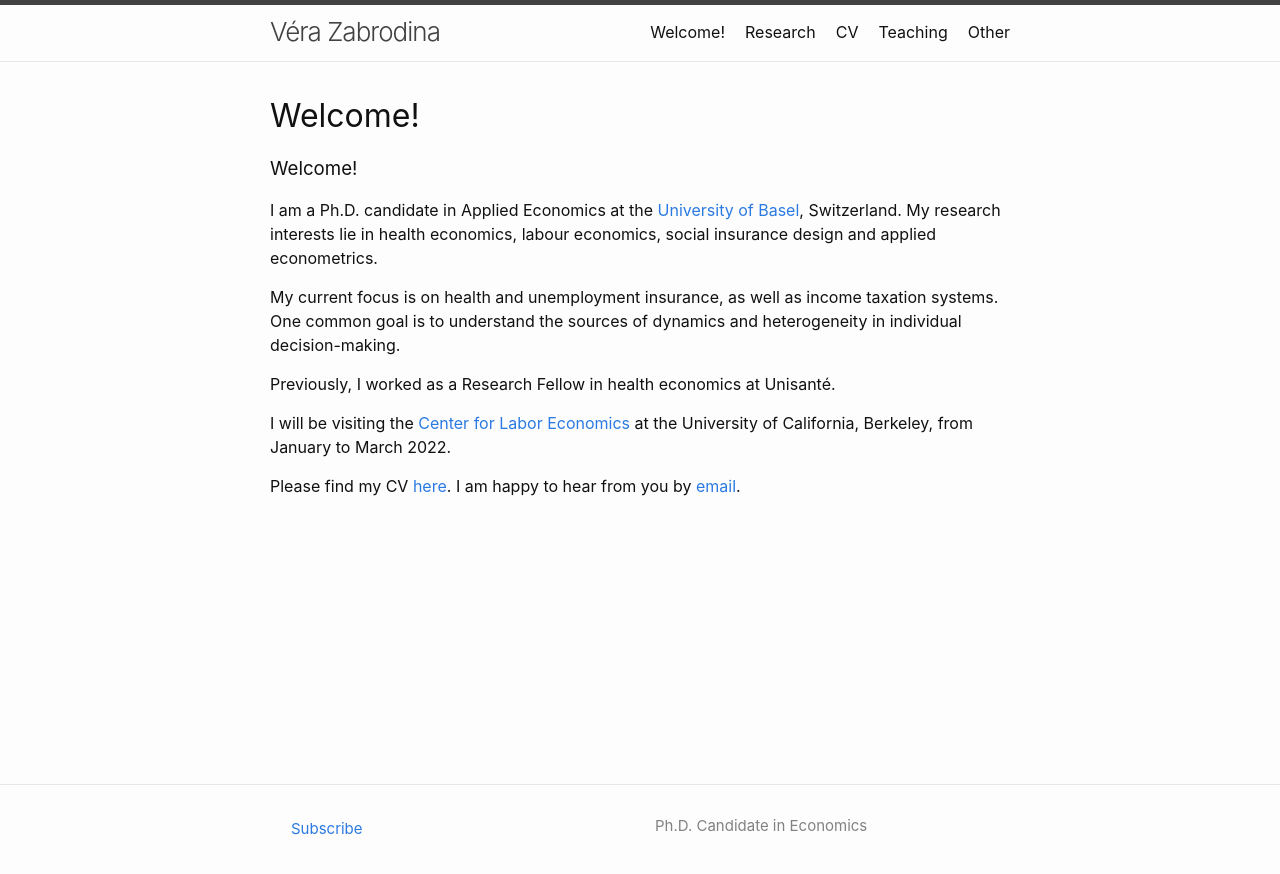
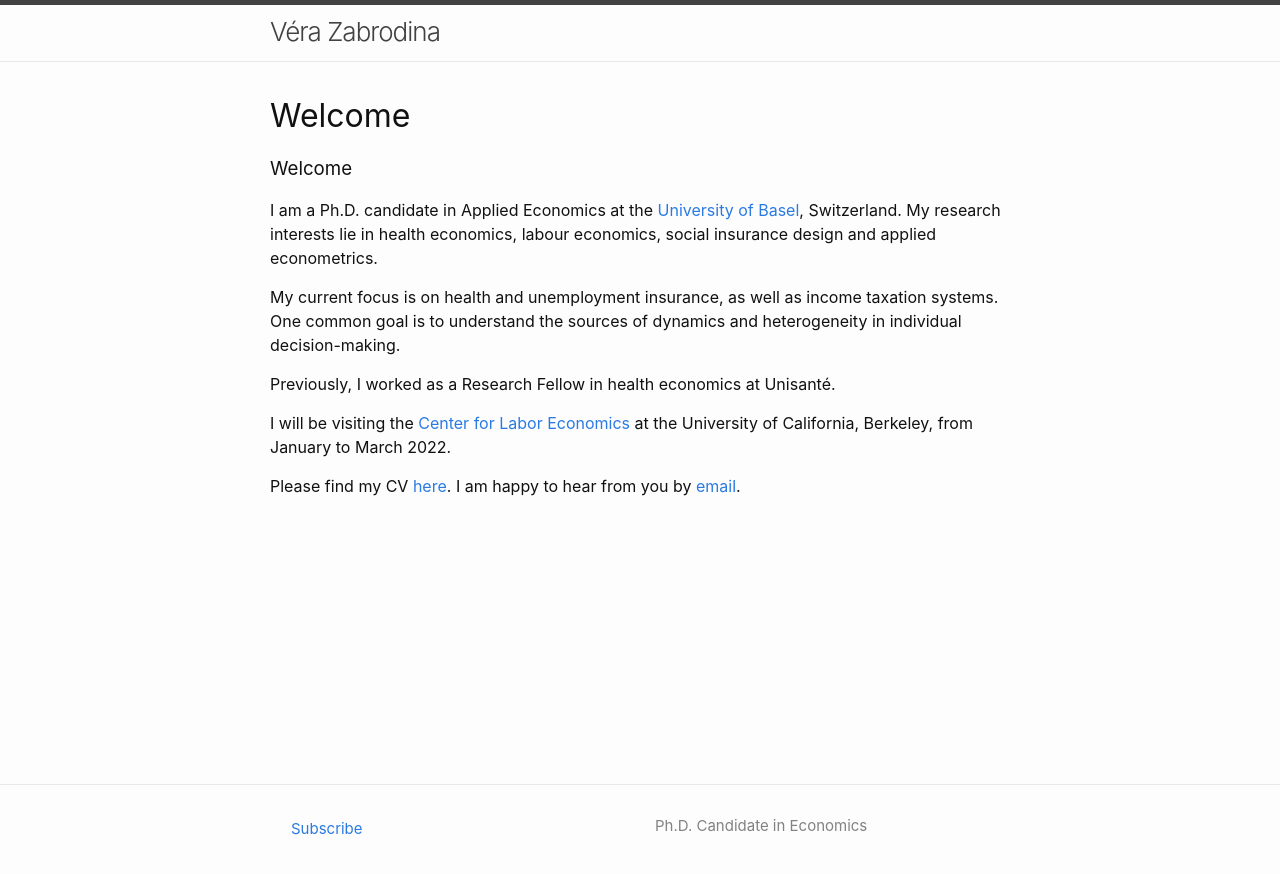
Before and after one commit to verazb/verazb.github.io, a Jekyll site: the page built from index.md, in a window 1280 px wide. Shown: the top 874 px of the page. Built offline with Jekyll 4.4.1, drawn with Linux system fonts in a browser that asks for light colours; our own code applies the rules of GitHub Pages for plain Markdown files; part of the change alters nothing that is shown.

Commit message:
update header

```diff
--- a/_includes/header.html
+++ b/_includes/header.html
@@ -6,7 +6,7 @@
     {%- assign titles_size = site.pages | map: 'title' | join: '' | size -%}
     <a class="site-title" rel="author" href="{{ "/" | relative_url }}">{{ site.title | escape }}</a>
 
-    {%- if titles_size > 0 -%}
+<!--     {%- if titles_size > 0 -%}
       <nav class="site-nav">
         <input type="checkbox" id="nav-trigger" class="nav-trigger" />
         <label for="nav-trigger">
@@ -26,6 +26,6 @@
           {%- endfor -%}
         </div>
       </nav>
-    {%- endif -%}
+    {%- endif -%}  -->
   </div>
 </header>
--- a/index.md
+++ b/index.md
@@ -1,8 +1,8 @@
 ---
-page.title: "About"
+page.title: "Welcome"
 ---
 
-### Welcome!
+### Welcome
 
 
 I am a Ph.D. candidate in Applied Economics at the [University of Basel](https://wwz.unibas.ch/en/), Switzerland. My research interests lie in health economics, labour economics, social insurance design and applied econometrics.
```
